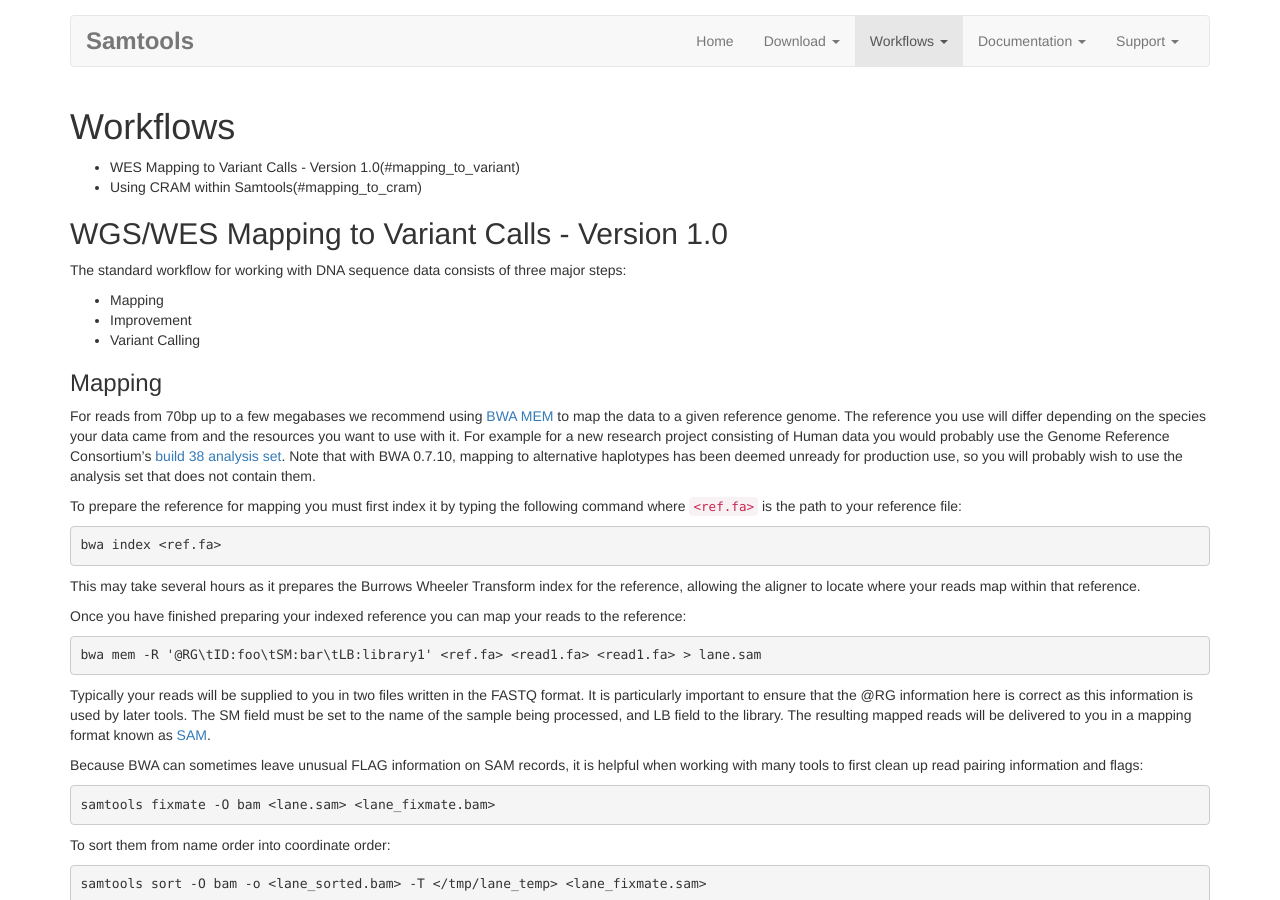
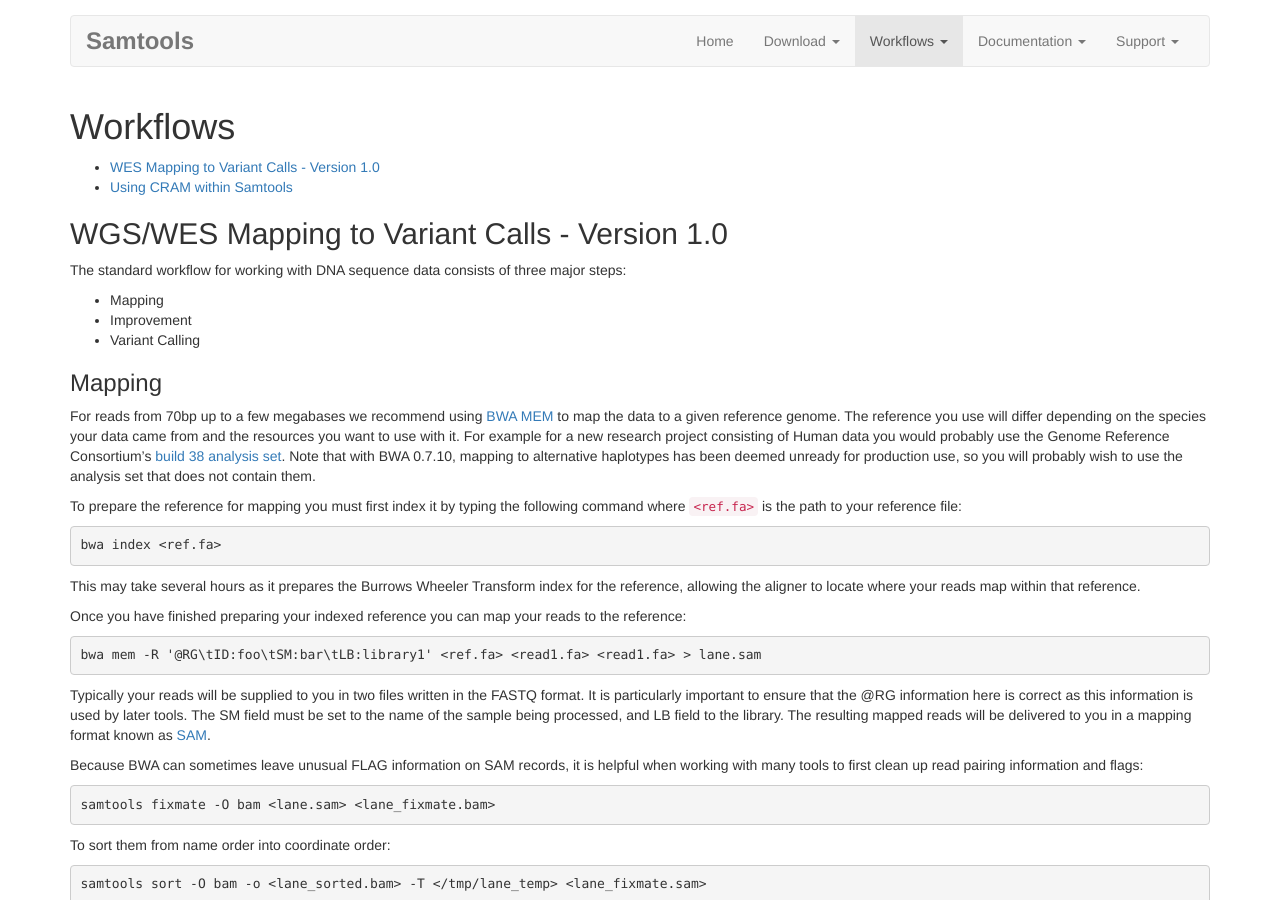
Before and after one commit to samtools/www.htslib.org, a Jekyll site: the page built from workflow.md, in a window 1280 px wide and 900 px high. Built offline with Jekyll 4.4.1, drawn with Linux system fonts in a browser that asks for light colours; nearby versions of some CDN libraries.

Commit message:
fixed syntax for link at top of the page to the different workflows

```diff
--- a/workflow.md
+++ b/workflow.md
@@ -5,8 +5,8 @@ title: Samtools - Workflows
 
 # Workflows
 
-* WES Mapping to Variant Calls - Version 1.0(#mapping_to_variant)
-* Using CRAM within Samtools(#mapping_to_cram)
+* [WES Mapping to Variant Calls - Version 1.0](#mapping_to_variant)
+* [Using CRAM within Samtools](#mapping_to_cram)
 
 ## <a name="mapping_to_variant"></a>WGS/WES Mapping to Variant Calls - Version 1.0
 The standard workflow for working with DNA sequence data consists of three major steps:
```
